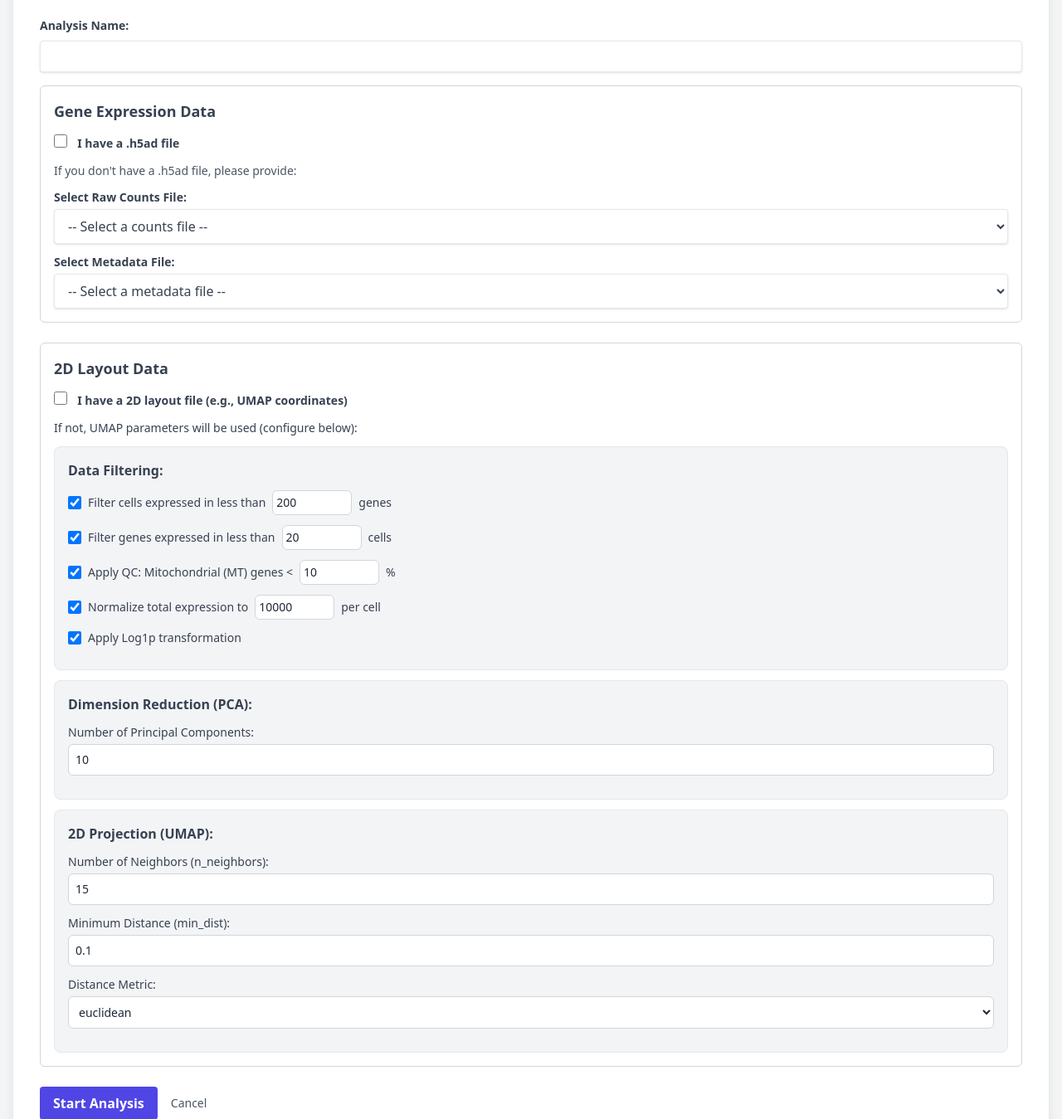
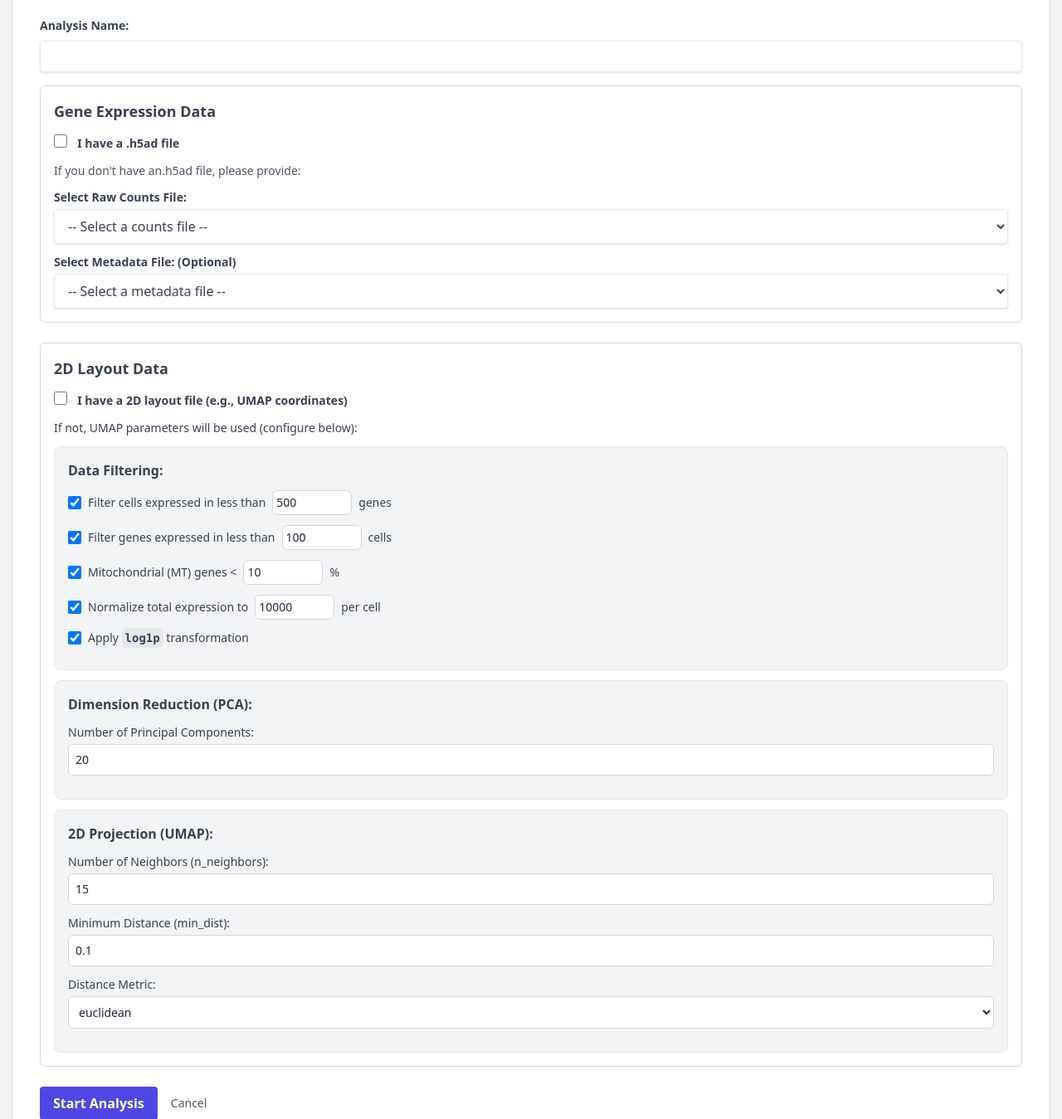
Before and after one commit to PathwayAndDataAnalysis/TF-PREDICTION-WEB, a Flask app: page /analysis/create in a window 1280 px wide. Shown: the part 155-1504 px from the top of the page at 83% size. Run offline with Flask 3, Linux system fonts and the light colour scheme; the visitor is signed in with stand-in values (Sample User, id 1); style sheets or scripts are compiled from the project's sources; some libraries are stand-ins or nearby versions.

Commit message:
Default umap parameters changed

```diff
--- a/app/__init__.py
+++ b/app/__init__.py
@@ -43,6 +43,10 @@ def save_all_users_data(users_data):
             json.dump(users_data, f, indent=4)
     except IOError as e:
         current_app.logger.error(f"Error saving users to {get_users_file_path()}: {e}")
+
+def find_analysis_by_id(analyses, analysis_id):
+    """Finds an analysis by its ID in a list of analyses."""
+    return next((a for a in analyses if a.get("id") == analysis_id), None)
 
 @login_manager.user_loader
 def load_user(user_id):
--- a/app/routes.py
+++ b/app/routes.py
@@ -19,11 +19,16 @@ from werkzeug.utils import secure_filename
 from flask_login import login_user, logout_user, login_required, current_user
 
 # Import User model and data helpers from app.__init__
-from . import User, get_all_users_data, save_all_users_data
+from . import User, get_all_users_data, save_all_users_data, find_analysis_by_id
 
 # Create Blueprints
 auth_bp = Blueprint("auth", __name__, url_prefix="/auth")
 main_bp = Blueprint("main_routes", __name__)  # No prefix for main app routes like index
+
+# Define constants for column names
+CLUSTER_COL = "Cluster"
+UMAP1_COL = "X_umap1"
+UMAP2_COL = "X_umap2"
 
 
 # --- Helper functions (get_user_specific_data_path, allowed_file as before) ---
@@ -286,11 +291,11 @@ def create_analysis():
             umap_parameters = {
                 "filter_cells": request.form.get("filter_cells") == "on",
                 "filter_cells_value": request.form.get(
-                    "filter_cells_value", default=200, type=int
+                    "filter_cells_value", default=500, type=int
                 ),
                 "filter_genes": request.form.get("filter_genes") == "on",
                 "filter_genes_value": request.form.get(
-                    "filter_genes_value", default=20, type=int
+                    "filter_genes_value", default=100, type=int
                 ),
                 "qc_filter": request.form.get("qc_filter") == "on",
                 "qc_filter_value": request.form.get(
@@ -302,7 +307,7 @@ def create_analysis():
                 ),
                 "log_transform": request.form.get("log_transform") == "on",
                 "pca_components": request.form.get(
-                    "pca_components", default=10, type=int
+                    "pca_components", default=20, type=int
                 ),
                 "n_neighbors": request.form.get("n_neighbors", default=15, type=int),
                 "min_dist": request.form.get("min_dist", default=0.1, type=float),
@@ -333,9 +338,9 @@ def create_analysis():
         if not raw_counts_file:
             flash("Please select a raw counts file.", "error")
             return redirect(url_for("main_routes.create_analysis_page"))
-        if not metadata_file:
-            flash("Please select a metadata file.", "error")
-            return redirect(url_for("main_routes.create_analysis_page"))
+        # if not metadata_file:
+        #     flash("Please select a metadata file.", "error")
+        #     return redirect(url_for("main_routes.create_analysis_page"))
 
     # 2D Layout File Validation
     if have_2d_layout:
@@ -403,7 +408,7 @@ def view_analysis(analysis_id):
     all_users_data = get_all_users_data()
     user_analyses = all_users_data.get(current_user.id, {}).get("analyses", [])
 
-    analysis_to_view = next((a for a in user_analyses if a["id"] == analysis_id), None)
+    analysis_to_view = find_analysis_by_id(user_analyses, analysis_id)
 
     if not analysis_to_view:
         flash("Analysis not found.", "error")
@@ -413,41 +418,45 @@ def view_analysis(analysis_id):
     return render_template("view_analysis.html", analysis=analysis_to_view)
 
 
-# Define constants for column names for robustness and easier refactoring
-CLUSTER_COL = "Cluster"
-UMAP1_COL = "X_umap1"
-UMAP2_COL = "X_umap2"
-
-
 @main_bp.route("/analysis/umap_plot/<analysis_id>", methods=["GET"])
 @login_required
 def get_umap_plot(analysis_id):
-    analysis_path = get_user_analysis_path(current_user.id, analysis_id)
-    if not analysis_path:
-        return {"error": "Analysis not found or access denied."}, 404
+    all_users_data = get_all_users_data()
+    user_analyses = all_users_data.get(current_user.id, {}).get("analyses", [])
+    analysis_to_view = find_analysis_by_id(user_analyses, analysis_id)
 
-    # Path to the UMAP coordinates file
-    umap_file_path = os.path.join(analysis_path, "umap_coordinates.csv")
-    if not os.path.exists(umap_file_path):
-        return {"error": "UMAP coordinates file not found."}, 404
+    if not analysis_to_view:
+        current_app.logger.info(f"Analysis_id '{analysis_id}' not found for user_id '{current_user.id}'.")
+        flash("No layout file found for this analysis.", "error")
+        return redirect(url_for("main_routes.index"))
+
+    layout_file = analysis_to_view.get("inputs", {}).get("layout", {}).get("layout_filename")
+
+    # Find the path of layout file in files[]
+    user_files = all_users_data.get(current_user.id, {}).get("files", [])
+    layout_file_path = None
+    for file_info in user_files:
+        if file_info.get("filename") == layout_file:
+            layout_file_path = file_info.get("path")
+            break
+    if not layout_file_path:
+        flash("Layout file not found in user files.", "error")
+        return redirect(url_for("main_routes.index"))
 
     # Read the UMAP coordinates file
     try:
-        umap_df = pd.read_csv(umap_file_path, index_col=0)
+        umap_df = pd.read_csv(layout_file_path, index_col=0)
+        required_columns = {CLUSTER_COL, UMAP1_COL, UMAP2_COL}
 
-        # Validate required columns
-        required_columns = {CLUSTER_COL, UMAP1_COL, UMAP2_COL}
         if not required_columns.issubset(umap_df.columns):
             missing_cols = required_columns - set(umap_df.columns)
             error_msg = (
                 f"UMAP file missing required columns: {', '.join(missing_cols)}."
             )
-            current_app.logger.error(f"{error_msg} File: {umap_file_path}")
+            current_app.logger.error(f"{error_msg} File: {layout_file_path}")
             return jsonify({"error": error_msg}), 400  # Bad Request
 
-        # create a list dictionary of clusters with coordinates
         traces = []
-        # Group by cluster and create a trace for each
         for cluster_label, group_df in umap_df.groupby(CLUSTER_COL):
             traces.append(
                 {
@@ -473,11 +482,11 @@ def get_umap_plot(analysis_id):
         return jsonify(graph_data), 200
 
     except pd.errors.EmptyDataError:
-        current_app.logger.error(f"UMAP file is empty: {umap_file_path}")
+        current_app.logger.error(f"UMAP file is empty: {layout_file_path}")
         return jsonify({"error": "UMAP coordinates file is empty."}), 500
     except pd.errors.ParserError as e:
         current_app.logger.error(
-            f"Error parsing UMAP file: {umap_file_path}. Details: {e}"
+            f"Error parsing UMAP file: {layout_file_path}. Details: {e}"
         )
         return (
             jsonify(
@@ -485,24 +494,19 @@ def get_umap_plot(analysis_id):
             ),
             500,
         )
-    except KeyError as e:  # Should be caught by column validation, but as a safeguard
+    except KeyError as e:
         current_app.logger.error(
-            f"Missing expected column in UMAP file: {e}. File: {umap_file_path}",
+            f"Missing expected column in UMAP file: {e}. File: {layout_file_path}",
             exc_info=True,
         )
         return jsonify({"error": f"Data processing error: Missing column {e}."}), 500
     except Exception as e:
-        # Log the full traceback for unexpected errors
         current_app.logger.error(
             f"Unexpected error processing UMAP file for analysis_id '{analysis_id}': {e}",
             exc_info=True,
         )
         return (
-            jsonify(
-                {
-                    "error": "An unexpected error occurred while generating the UMAP plot."
-                }
-            ),
+            jsonify({"error": "An unexpected error occurred while generating the UMAP plot."}),
             500,
         )
 
--- a/templates/create_analysis.html
+++ b/templates/create_analysis.html
@@ -73,10 +73,9 @@
 			</div>
 
 			<div id="separate_files_section" class="space-y-3">
-				<p class="text-sm text-gray-600 mb-2">If you don't have a .h5ad file, please provide:</p>
+				<p class="text-sm text-gray-600 mb-2">If you don't have an.h5ad file, please provide:</p>
 				<div>
-					<label for="raw_counts_file" class="block text-gray-700 text-sm font-bold mb-1">Select Raw Counts
-						File:</label>
+					<label for="raw_counts_file" class="block text-gray-700 text-sm font-bold mb-1">Select Raw Counts File:</label>
 					<select id="raw_counts_file" name="raw_counts_file"
 						class="shadow border rounded w-full py-2 px-3 text-gray-700 leading-tight focus:outline-none focus:shadow-outline bg-white">
 						<option value="">-- Select a counts file --</option>
@@ -89,8 +88,7 @@
 					</select>
 				</div>
 				<div>
-					<label for="metadata_file" class="block text-gray-700 text-sm font-bold mb-1">Select Metadata
-						File:</label>
+					<label for="metadata_file" class="block text-gray-700 text-sm font-bold mb-1">Select Metadata File: (Optional)</label>
 					<select id="metadata_file" name="metadata_file"
 						class="shadow border rounded w-full py-2 px-3 text-gray-700 leading-tight focus:outline-none focus:shadow-outline bg-white">
 						<option value="">-- Select a metadata file --</option>
@@ -143,7 +141,7 @@
 							class="mr-2 h-4 w-4 text-blue-600 border-gray-300 rounded focus:ring-blue-500" />
 						<label for="filter-cells" class="text-sm text-gray-700 mr-2">Filter cells expressed in less
 							than</label>
-						<input type="number" id="filter-cells-value" name="filter_cells_value" value="200" min="0"
+						<input type="number" id="filter-cells-value" name="filter_cells_value" value="500" min="0"
 							class="w-24 p-1 border border-gray-300 rounded-md text-sm" />
 						<span class="text-sm text-gray-700 ml-2">genes</span>
 					</div>
@@ -153,7 +151,7 @@
 							class="mr-2 h-4 w-4 text-blue-600 border-gray-300 rounded focus:ring-blue-500" />
 						<label for="filter-genes" class="text-sm text-gray-700 mr-2">Filter genes expressed in less
 							than</label>
-						<input type="number" id="filter-genes-value" name="filter_genes_value" value="20" min="0"
+						<input type="number" id="filter-genes-value" name="filter_genes_value" value="100" min="0"
 							class="w-24 p-1 border border-gray-300 rounded-md text-sm" />
 						<span class="text-sm text-gray-700 ml-2">cells</span>
 					</div>
@@ -161,8 +159,7 @@
 					<div class="mb-3 flex items-center">
 						<input type="checkbox" id="qc-filter" name="qc_filter" value="on" checked
 							class="mr-2 h-4 w-4 text-blue-600 border-gray-300 rounded focus:ring-blue-500" />
-						<label for="qc-filter" class="text-sm text-gray-700 mr-2">Apply QC: Mitochondrial (MT) genes
-							&lt;</label>
+						<label for="qc-filter" class="text-sm text-gray-700 mr-2">Mitochondrial (MT) genes <</label>
 						<input type="number" id="qc-filter-value" name="qc_filter_value" value="10" min="0"
 							class="w-24 p-1 border border-gray-300 rounded-md text-sm" />
 						<span class="text-sm text-gray-700 ml-2">%</span>
@@ -181,7 +178,7 @@
 					<div class="mb-3 flex items-center">
 						<input type="checkbox" id="log-transform" name="log_transform" value="on" checked
 							class="mr-2 h-4 w-4 text-blue-600 border-gray-300 rounded focus:ring-blue-500" />
-						<label for="log-transform" class="text-sm text-gray-700">Apply Log1p transformation</label>
+                        <label for="log-transform" class="text-sm text-gray-700">Apply <span class="font-mono font-semibold bg-gray-200 rounded-md p-1">log1p</span> transformation</label>
 					</div>
 				</div>
 
@@ -190,7 +187,7 @@
 					<div class="mb-3">
 						<label for="pca_components" class="block text-sm text-gray-700 font-medium mb-1">Number of
 							Principal Components:</label>
-						<input type="number" name="pca_components" id="pca_components" value="10" min="2"
+						<input type="number" name="pca_components" id="pca_components" value="20" min="2"
 							class="w-full p-2 border border-gray-300 rounded-md text-sm" />
 					</div>
 				</div>
@@ -225,17 +222,6 @@
 			</div>
 		</div>
 
-		<!-- Add other analysis parameters here if needed -->
-		{#
-		<div class="mb-4">
-			#} {#
-			<label for="parameter_x" class="block text-gray-700 text-sm font-bold mb-2">Parameter X:</label>#} {#
-			<input type="text" id="parameter_x" name="parameter_x" #} {#
-				class="shadow appearance-none border rounded w-full py-2 px-3 text-gray-700 leading-tight focus:outline-none focus:shadow-outline" />#}
-			{#
-		</div>
-		#}
-
 		<div class="flex items-center justify-start mt-6">
 			<input type="submit" value="Start Analysis"
 				class="bg-indigo-600 hover:bg-indigo-700 text-white font-bold py-2 px-4 rounded focus:outline-none focus:shadow-outline cursor-pointer"
@@ -267,7 +253,7 @@
 			h5adSelectionSection.style.display = "none";
 			separateFilesSection.style.display = "block";
 			rawCountsFile.required = true; // Or false, depending on your validation logic
-			metadataFile.required = true; // Or false
+			metadataFile.required = false; // Or false
 			// Clear or disable h5ad selection
 			const h5adRadios = document.getElementsByName("selected_h5ad_file");
 			for (let radio of h5adRadios) {
```
